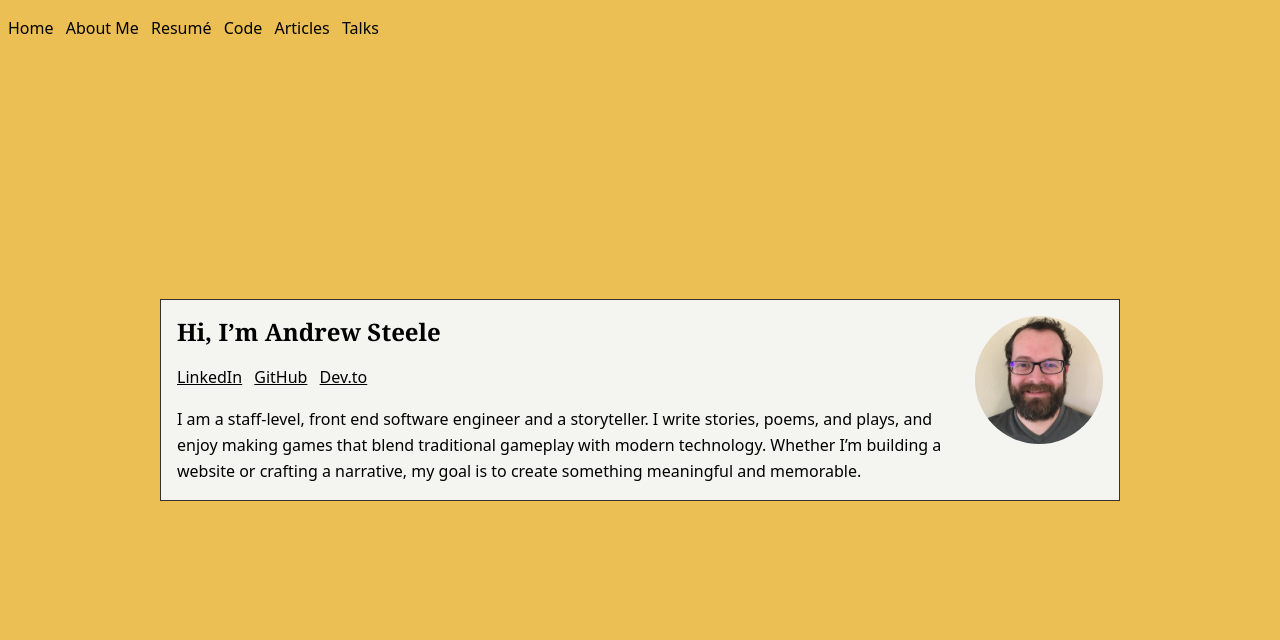
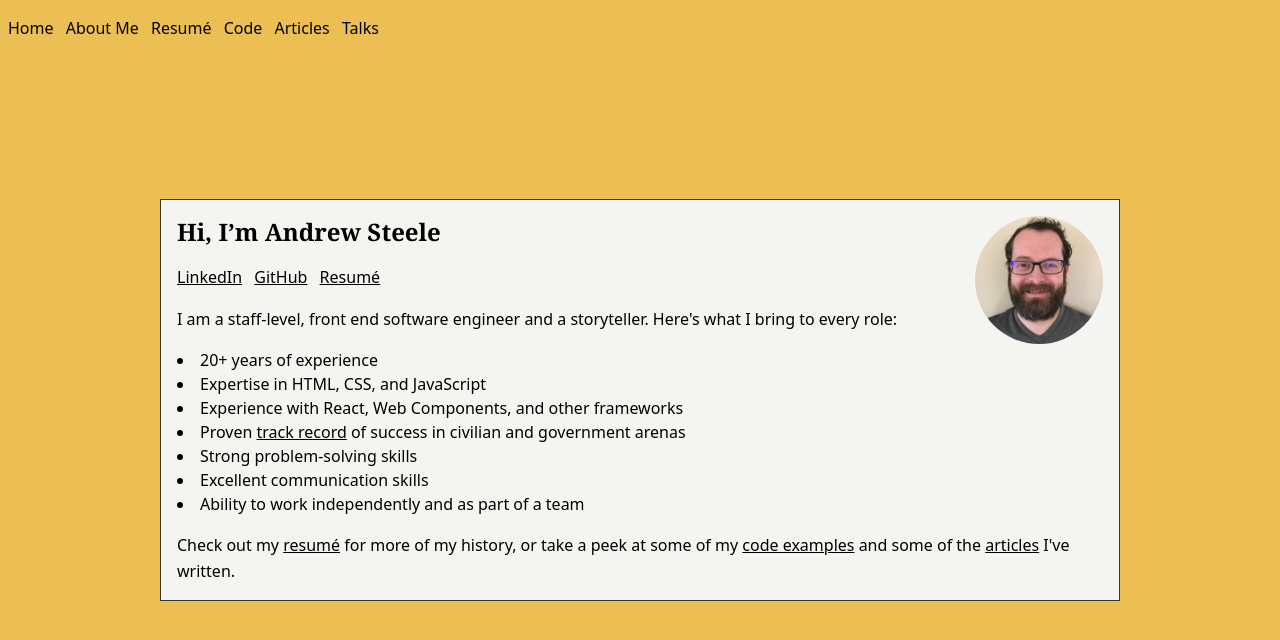
Before and after one commit to Andrew565/Andrew565.github.io, a plain HTML site: page index.html in a window 1280 px wide. Drawn offline with nearby package versions, Linux system fonts and the light colour scheme.

Commit message:
Updated home page

```diff
--- a/index.html
+++ b/index.html
@@ -72,12 +72,26 @@
         <p class="leading-relaxed my-4">
           <a class="underline mr-2" href="https://www.linkedin.com/in/andrew-steele-0509a4169/">LinkedIn</a>
           <a class="underline mr-2" href="https://github.com/Andrew565">GitHub</a>
-          <a class="underline mr-2" href="https://dev.to/andrew565">Dev.to</a>
+          <a class="underline mr-2" href="#resume">Resumé</a>
         </p>
         <p class="leading-relaxed">
-          I am a staff-level, front end software engineer and a storyteller. I write stories, poems, and plays, and
-          enjoy making games that blend traditional gameplay with modern technology. Whether I’m building a website or
-          crafting a narrative, my goal is to create something meaningful and memorable.
+          I am a staff-level, front end software engineer and a storyteller. Here's what I bring to every role:
+        </p>
+        <ul class="list-disc list-inside my-4">
+          <li>20+ years of experience</li>
+          <li>Expertise in HTML, CSS, and JavaScript</li>
+          <li>Experience with React, Web Components, and other frameworks</li>
+          <li>
+            Proven <a class="underline" href="#resume">track record</a> of success in civilian and government arenas
+          </li>
+          <li>Strong problem-solving skills</li>
+          <li>Excellent communication skills</li>
+          <li>Ability to work independently and as part of a team</li>
+        </ul>
+        <p class="leading-relaxed">
+          Check out my <a class="underline" href="#resume">resumé</a> for more of my history, or take a peek at some of
+          my <a class="underline" href="#code">code examples</a> and some of the
+          <a class="underline" href="#articles">articles</a> I've written.
         </p>
       </section>
       <section id="about-me">
```
